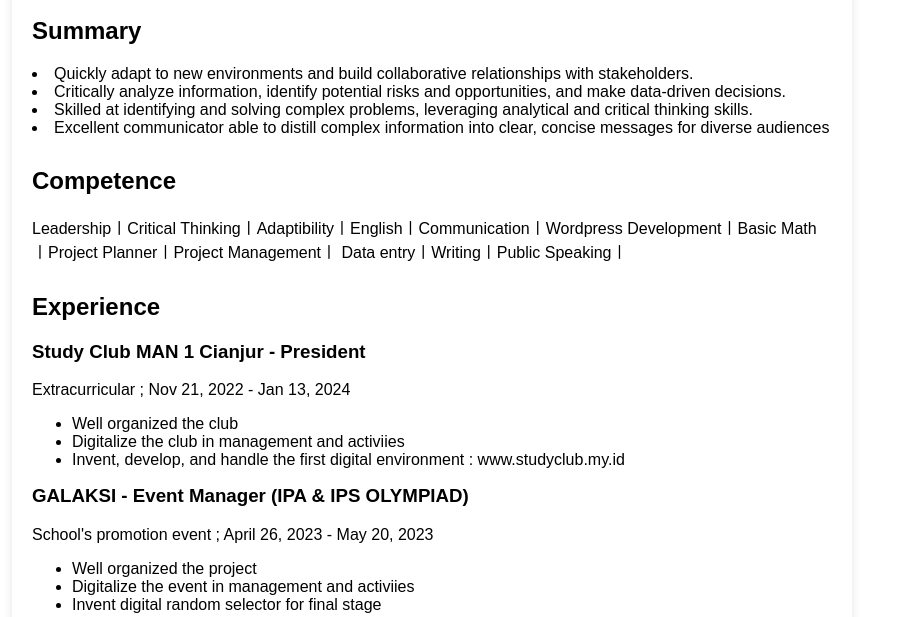
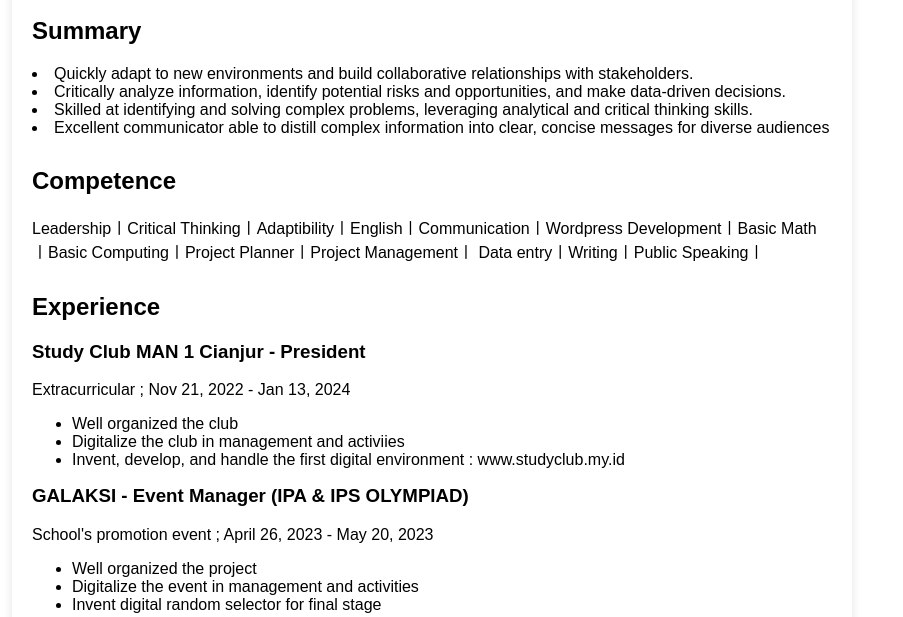
Before and after one commit to gozaliayye/goz-cv, a plain HTML site: page index.html in a window 1280 px wide. Shown: the part 183-800 px from the top of the page, without its empty margins (208-1111 px from the left). Drawn offline with Linux system fonts and the light colour scheme.

Commit message:
Update index.html

```diff
--- a/index.html
+++ b/index.html
@@ -41,7 +41,7 @@
         <p>
           Leadership〡Critical
           Thinking〡Adaptibility〡English〡Communication〡Wordpress
-          Development〡Basic Math〡Project Planner〡Project Management〡 Data
+          Development〡Basic Math〡Basic Computing〡Project Planner〡Project Management〡 Data
           entry〡Writing〡Public Speaking〡
         </p>
       </section>
@@ -63,7 +63,7 @@
           <p>School's promotion event ; April 26, 2023 - May 20, 2023</p>
           <ul>
             <li>Well organized the project</li>
-            <li>Digitalize the event in management and activiies</li>
+            <li>Digitalize the event in management and activities</li>
             <li>Invent digital random selector for final stage</li>
           </ul>
           <h3>Britzone - Conductor</h3>
```
